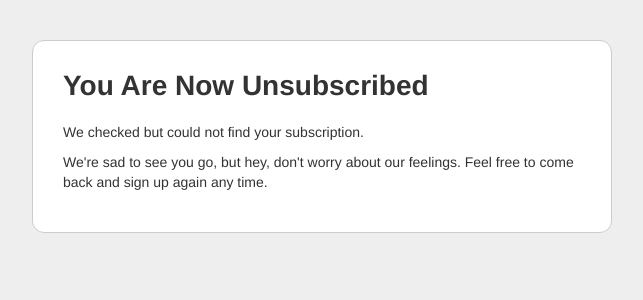
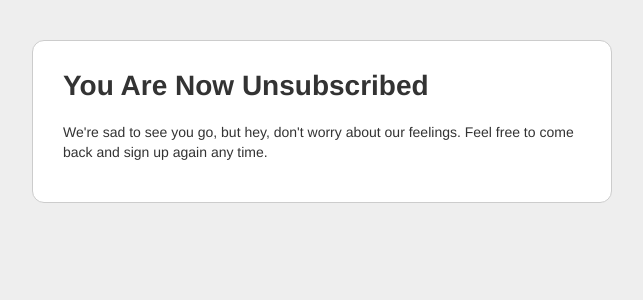
Before and after one commit to greencoder/hopefullysunny-django, a Django app: template registrations/templates/unsubscribe_success.tpl.html in a window 1280 px wide. Shown: the top 300 px of the page, without its empty margins (318-961 px from the left). Run offline with Django 3.2, Linux system fonts and the light colour scheme; the template is opened without the code that fills it, so the values that code supplies are empty; some libraries are stand-ins or nearby versions.

Commit message:
Fixed language on unsubscribe template.

```diff
--- a/registrations/templates/unsubscribe_success.tpl.html
+++ b/registrations/templates/unsubscribe_success.tpl.html
@@ -6,12 +6,8 @@
 <div class="white-box">
 	<h1>You Are Now Unsubscribed</h1>
 	<p>
-		We checked but could not find your subscription.
-	</p>
-	<p>
 	    We're sad to see you go, but hey, don't worry about our feelings. Feel free to come back and sign up again any time.
 	</p>
-
 </div>
 
 {% endblock content %}
```
